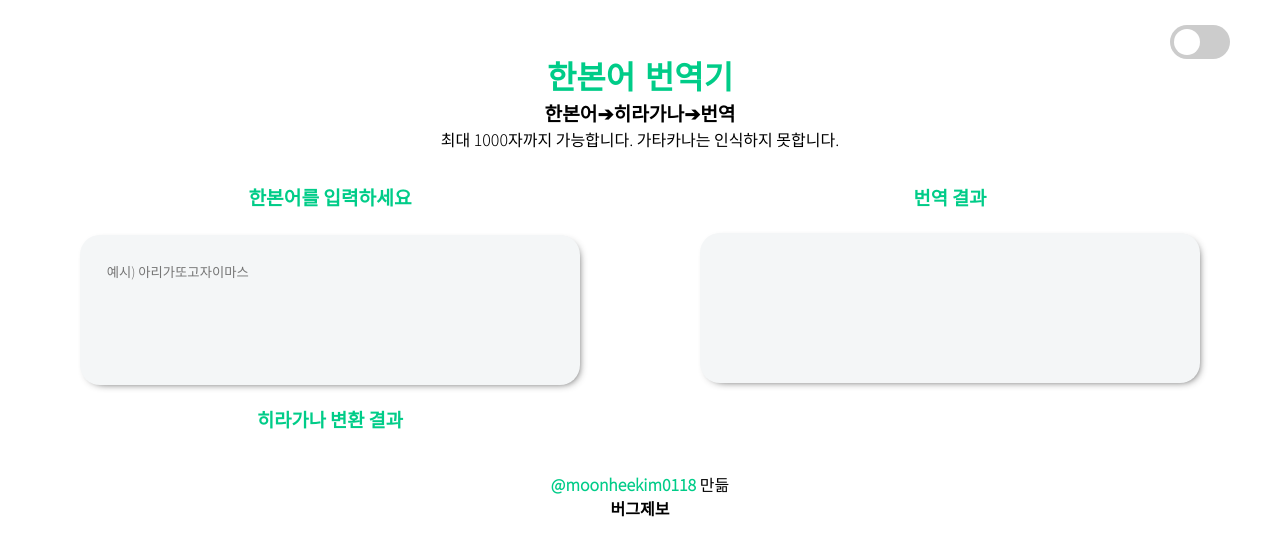
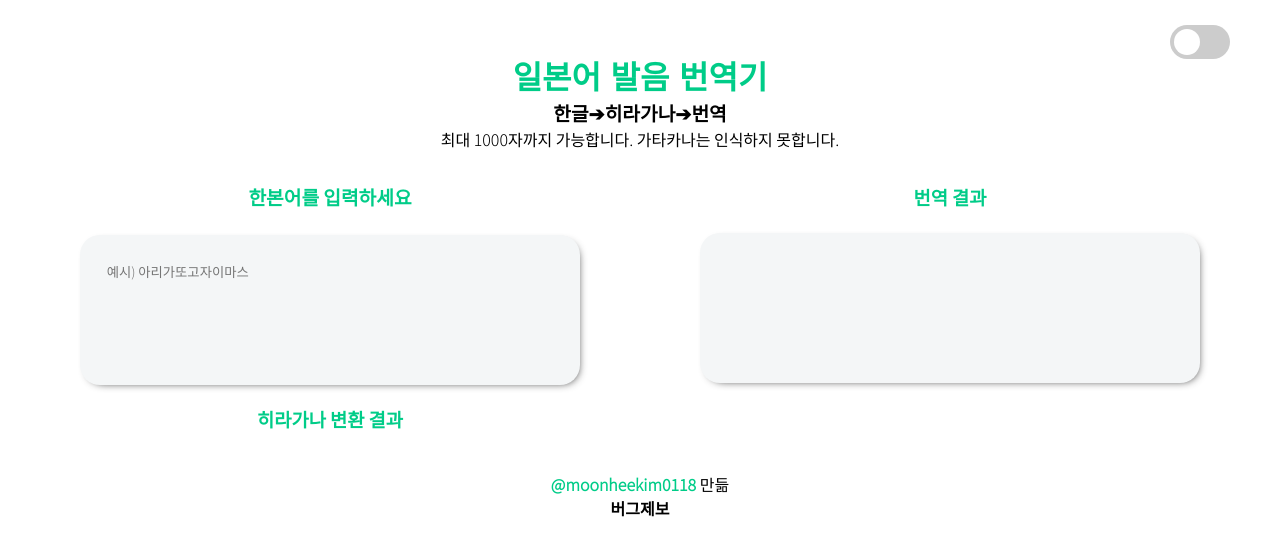
Before and after one commit to moonheekim0118/kr-to-jp, a React app: page / in a window 1280 px wide. Shown: the top 554 px of the page. Built offline with nearby package versions, Linux system fonts and the light colour scheme; no server answers.

Commit message:
chore : title 수정

```diff
--- a/public/index.html
+++ b/public/index.html
@@ -3,7 +3,7 @@
   <head>
     <meta charset="UTF-8" />
     <meta name="viewport" content="width=device-width,initial-scale=1" />
-    <title>한본어 번역기</title>
+    <title>일본어 발음 번역기</title>
   </head>
   <body>
     <div id="root"></div>
--- a/src/components/Header/index.tsx
+++ b/src/components/Header/index.tsx
@@ -6,8 +6,8 @@ function Header() {
   return (
     <header>
       <ThemeToggler />
-      <h1 className="title">한본어 번역기</h1>
-      <p className="description">한본어➔히라가나➔번역</p>
+      <h1 className="title">일본어 발음 번역기</h1>
+      <p className="description">한글➔히라가나➔번역</p>
       <p className="detail">
         최대 1000자까지 가능합니다. 가타카나는 인식하지 못합니다.
       </p>
```
